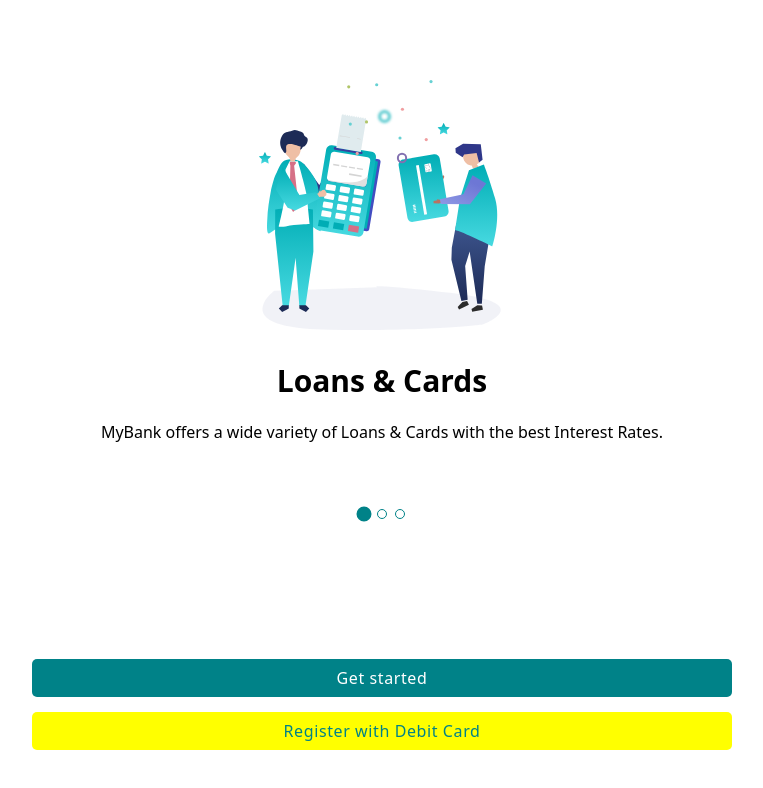
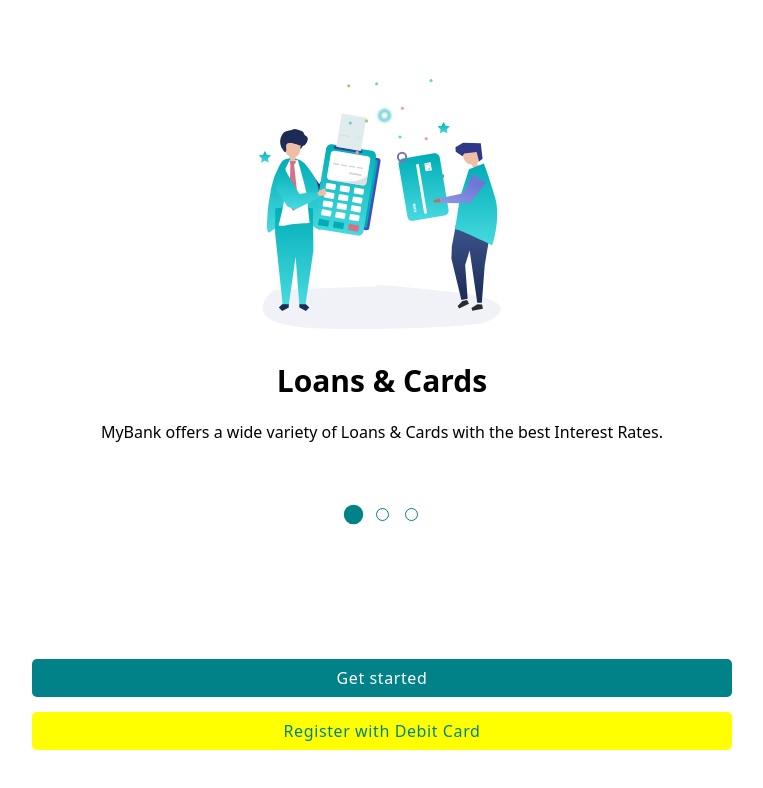
Before and after one commit to niklonberg/LearnHTMLCSS-Fake-Bank, a website built with Vite: page onboarding.html in a window 1280 px wide. Shown: the whole page, without its empty margins (258-1021 px from the left). Built offline with nearby package versions, Linux system fonts and the light colour scheme.

Commit message:
increase gap between & size of dots

```diff
--- a/components/dots.css
+++ b/components/dots.css
@@ -3,14 +3,15 @@
     margin-block: 20px;
     display: flex;
     justify-content: center;
-    gap: 8px;
+    gap: 16px;
   }
 
   .dot {
     border: 1px solid var(--primary-color);
-    width: 10px;
-    height: 10px;
+    width: 13px;
+    height: 13px;
     border-radius: 50%;
+    padding: 4px;
   }
 
   .active {
```
